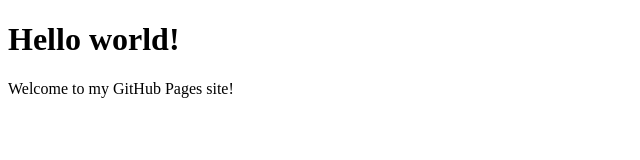
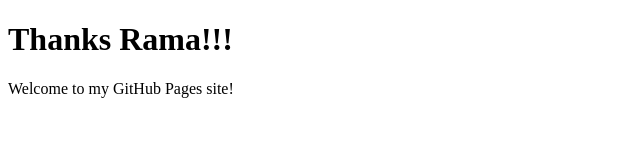
Before and after one commit to joemazurecon/joemazurecon.github.io, a plain HTML site: page index.html in a window 1280 px wide. Shown: the whole page, without its empty margins (0-640 px from the left). Drawn offline with Linux system fonts and the light colour scheme.

Commit message:
Updated index.html

```diff
--- a/index.html
+++ b/index.html
@@ -4,7 +4,7 @@
     <title>My GitHub Pages Site</title>
   </head>
   <body>
-    <h1>Hello world!</h1>
+    <h1>Thanks Rama!!!</h1>
     <p>Welcome to my GitHub Pages site!</p>
   </body>
 </html>
```
